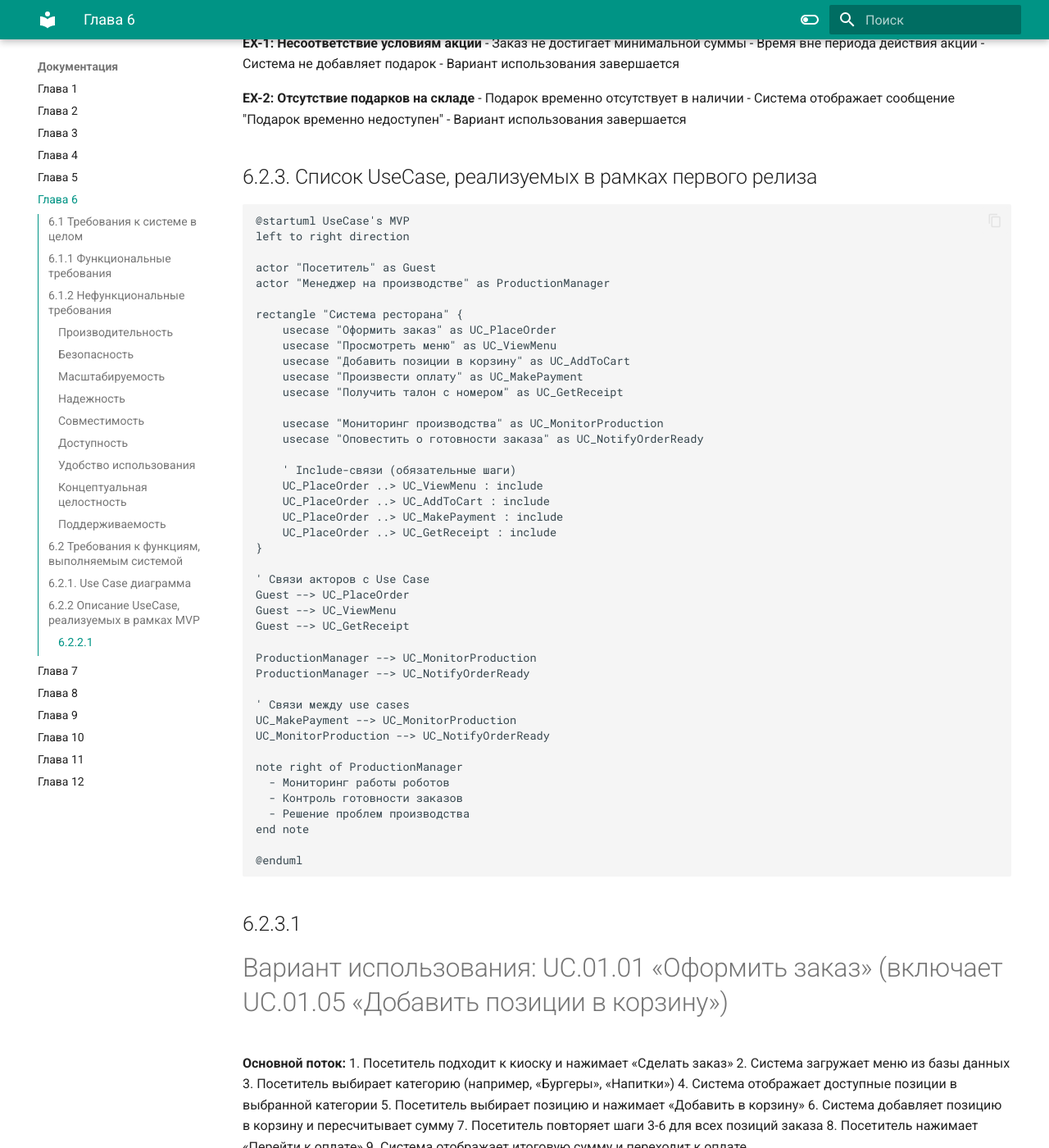
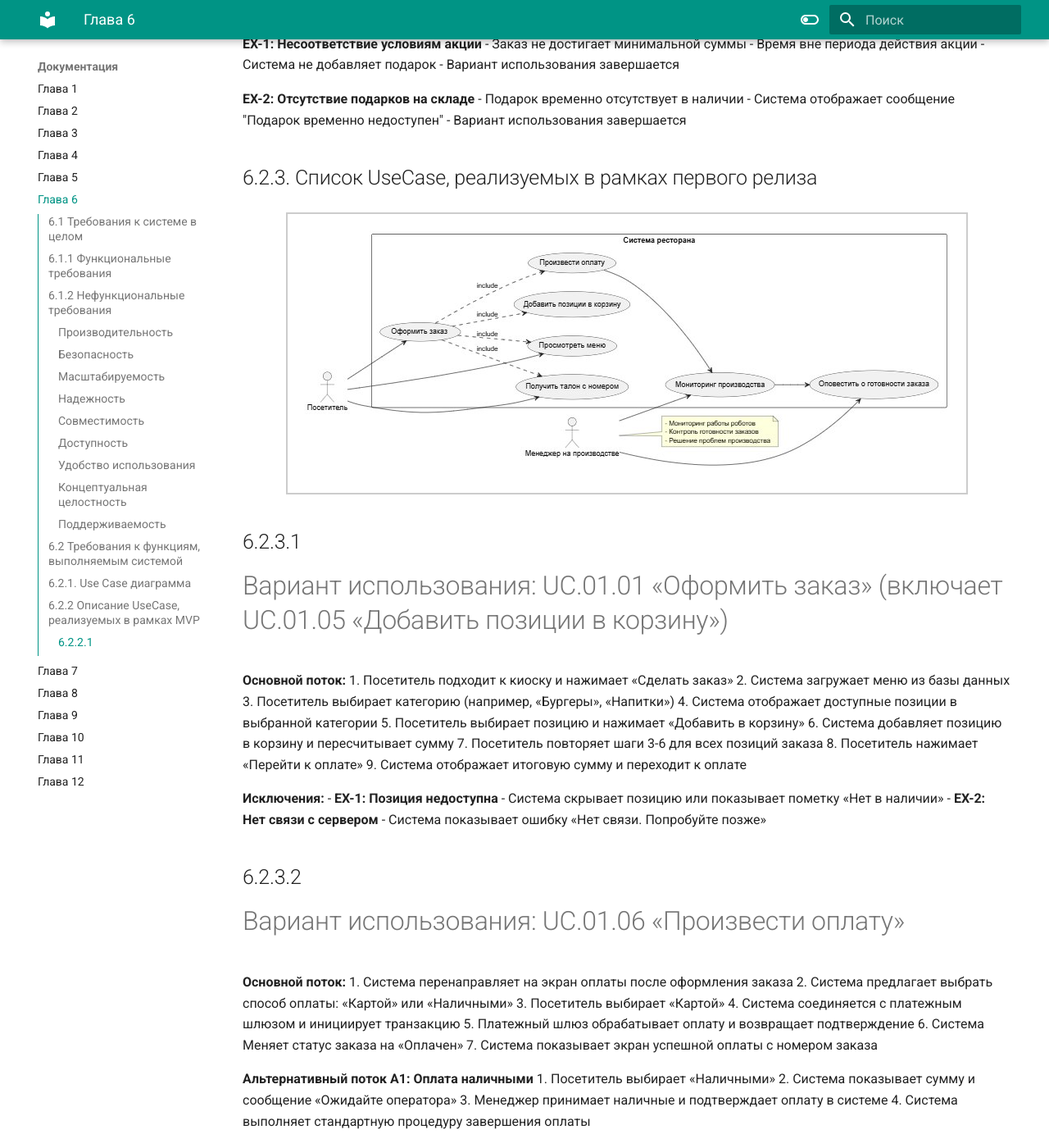
Before and after one commit to YuVUp/SA_Final_Work, an MkDocs documentation site: the page built from docs/system_requirements.md, in a window 1280 px wide and 1400 px high, scrolled down 34378 px. Shown: the whole window at 82% size. Built offline with MkDocs 1.6.1 and Material for MkDocs 9.7.7, drawn with Linux system fonts in a browser that asks for light colours.

Commit message:
fix uml 18

````diff
--- a/docs/system_requirements.md
+++ b/docs/system_requirements.md
@@ -81,7 +81,7 @@ NFMAI5 Система должна обеспечивать сквозное л
 
 Основные функции системы представлены в виде UseCase диаграммы.
 
-[![Оформление заказа через приложение](diagrams/usecasediagram.jpg){: .hover-zoom }](diagrams/usecasediagram.jpg){: target="_blank" }
+[![Оформление заказа через приложение](diagrams/usecasediagram1.jpg){: .hover-zoom }](diagrams/usecasediagram1.jpg){: target="_blank" }
 
 <style>
 .hover-zoom {
@@ -1214,50 +1214,27 @@ NFMAI5 Система должна обеспечивать сквозное л
 
 ## 6.2.3.	Список UseCase, реализуемых в рамках первого релиза
 
-```plantuml
-@startuml UseCase's MVP
-left to right direction
+[![Оформление заказа через приложение](diagrams/first_release.jpg){: .hover-zoom }](diagrams/first_release.jpg){: target="_blank" }
 
-actor "Посетитель" as Guest
-actor "Менеджер на производстве" as ProductionManager
-
-rectangle "Система ресторана" {
-    usecase "Оформить заказ" as UC_PlaceOrder
-    usecase "Просмотреть меню" as UC_ViewMenu
-    usecase "Добавить позиции в корзину" as UC_AddToCart
-    usecase "Произвести оплату" as UC_MakePayment
-    usecase "Получить талон с номером" as UC_GetReceipt
-
-    usecase "Мониторинг производства" as UC_MonitorProduction
-    usecase "Оповестить о готовности заказа" as UC_NotifyOrderReady
-
-    ' Include-связи (обязательные шаги)
-    UC_PlaceOrder ..> UC_ViewMenu : include
-    UC_PlaceOrder ..> UC_AddToCart : include
-    UC_PlaceOrder ..> UC_MakePayment : include
-    UC_PlaceOrder ..> UC_GetReceipt : include
+<style>
+.hover-zoom {
+    max-width: 100%;
+    max-height: 600px;
+    cursor: zoom-in;
+    border: 2px solid #ccc;
+    padding: 20px;
+    object-fit: contain;
+    display: block;
+    margin: 25px auto;
+    transition: transform 0.5s ease;
 }
 
-' Связи акторов с Use Case
-Guest --> UC_PlaceOrder
-Guest --> UC_ViewMenu
-Guest --> UC_GetReceipt
-
-ProductionManager --> UC_MonitorProduction
-ProductionManager --> UC_NotifyOrderReady
-
-' Связи между use cases
-UC_MakePayment --> UC_MonitorProduction
-UC_MonitorProduction --> UC_NotifyOrderReady
-
-note right of ProductionManager
-  - Мониторинг работы роботов
-  - Контроль готовности заказов
-  - Решение проблем производства
-end note
-
-@enduml
-```
+.hover-zoom:hover {
+    transform: scale(1.8);
+    z-index: 100;
+    position: relative;
+}
+</style>
 
 ## 6.2.3.1
 
````
